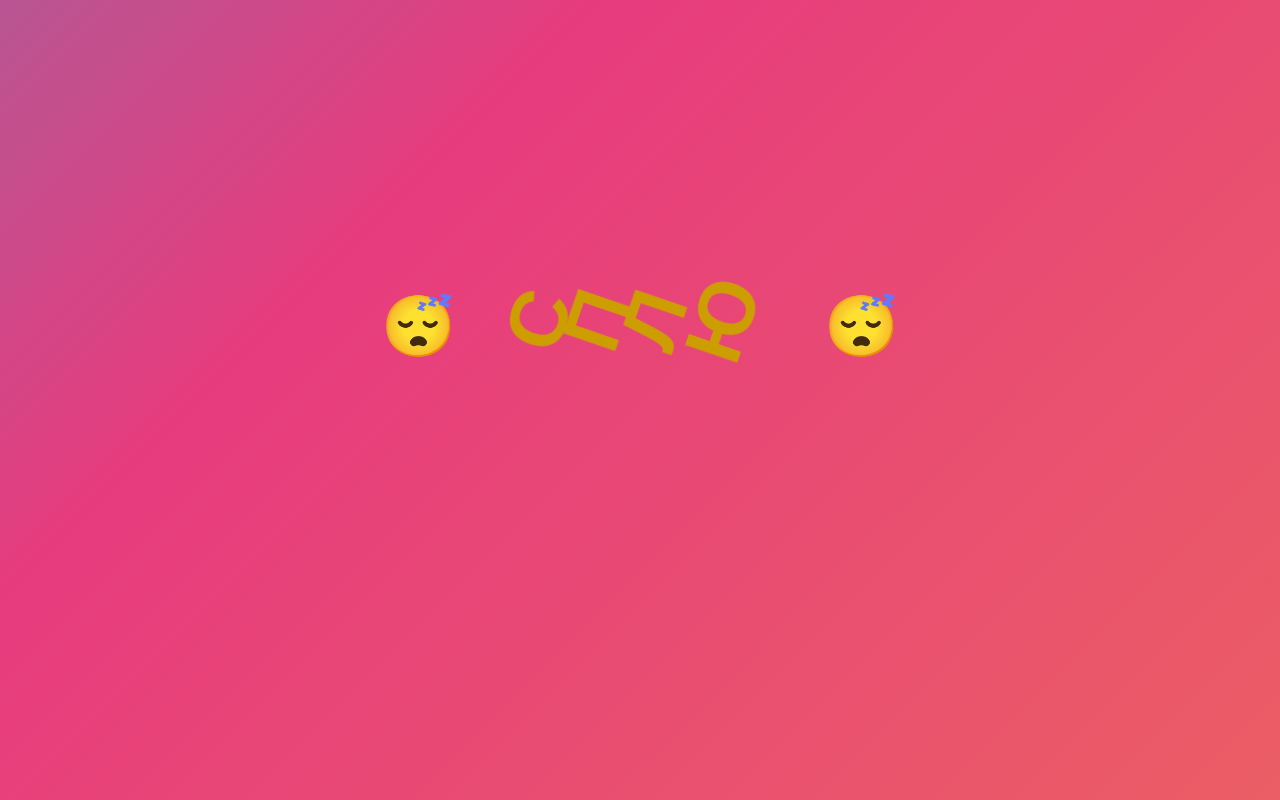
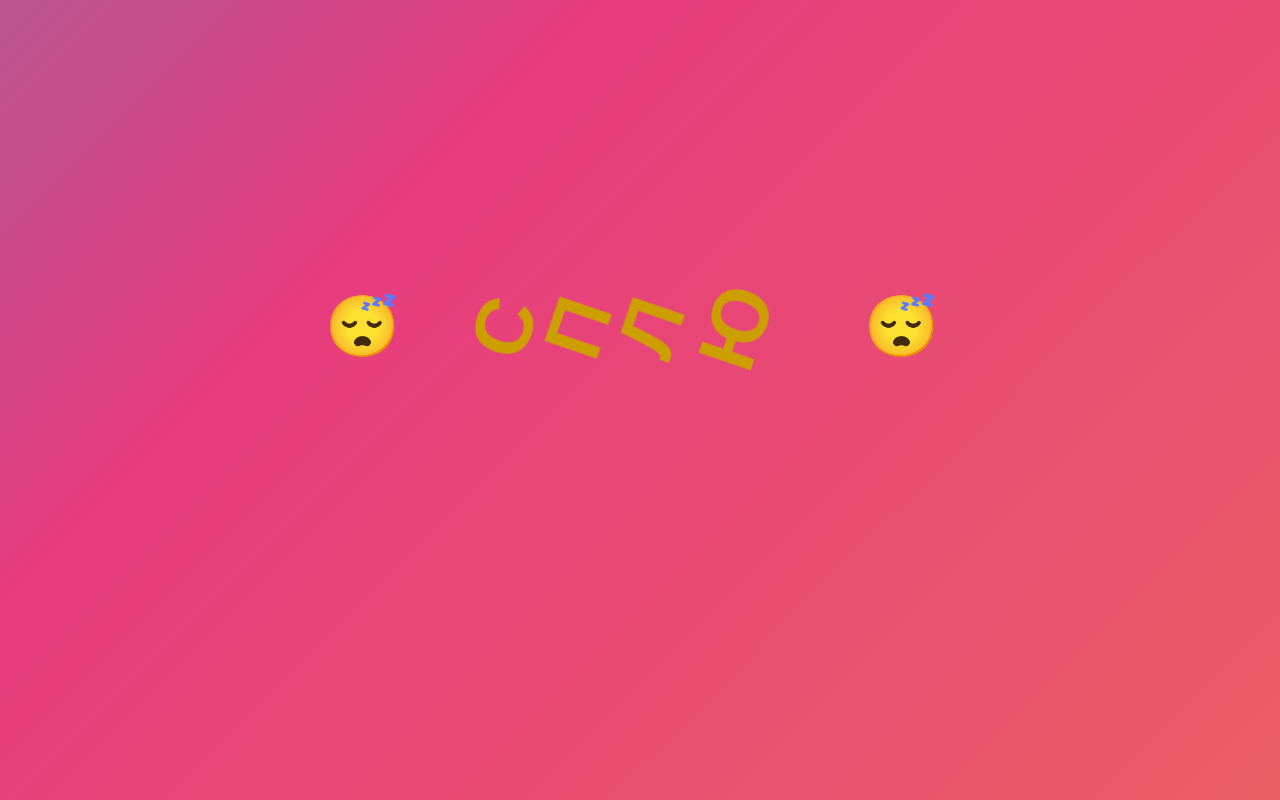
Before and after one commit to mikle006/mikle006.github.io, a plain HTML site: page sleep/1.html in a window 1280 px wide. Drawn offline with nearby package versions, Linux system fonts and the light colour scheme.

Commit message:
Update 1.css
letter spacing

```diff
--- a/sleep/1.css
+++ b/sleep/1.css
@@ -2,6 +2,9 @@
 	display: inline-block;
 	font-size: 3em;
 	padding: 0 0.9em;
+}
+h5 {
+    letter-spacing: 1rem;
 }
 span {
 	font-size: 4em;
```
